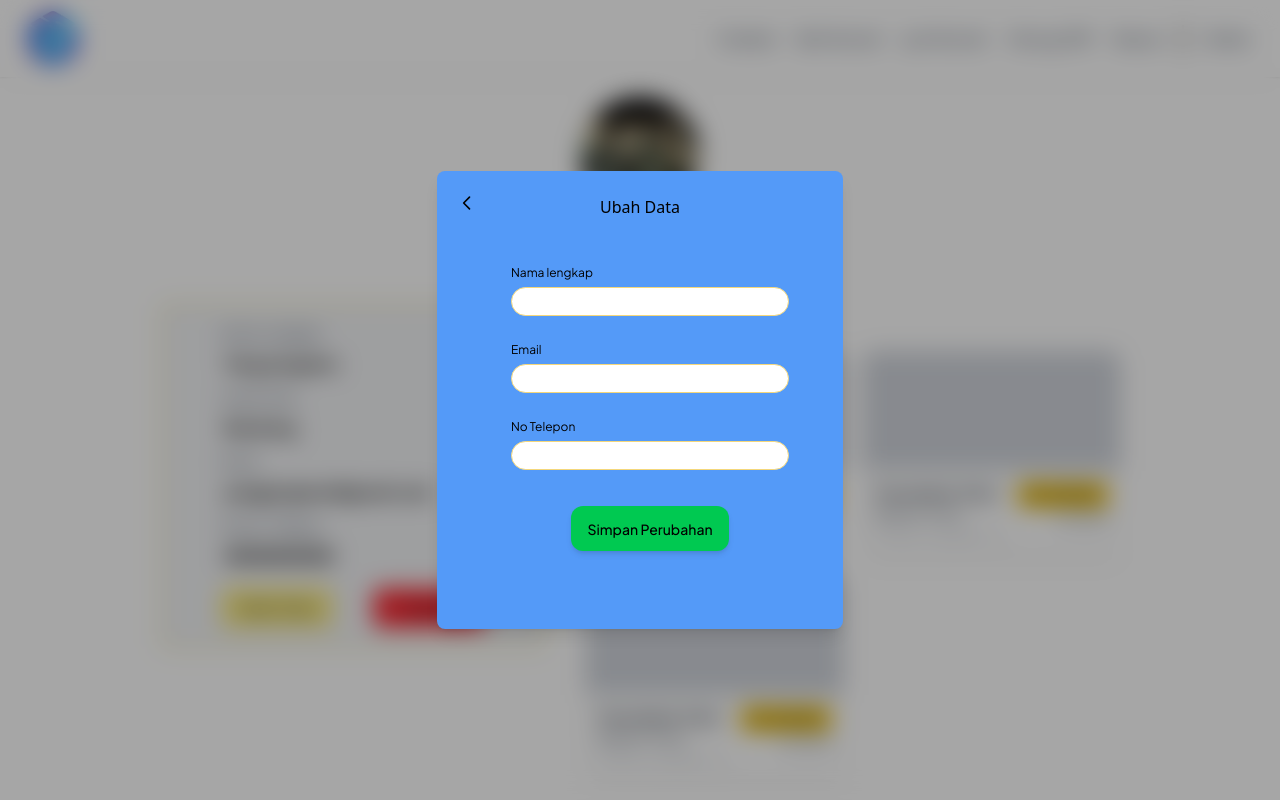
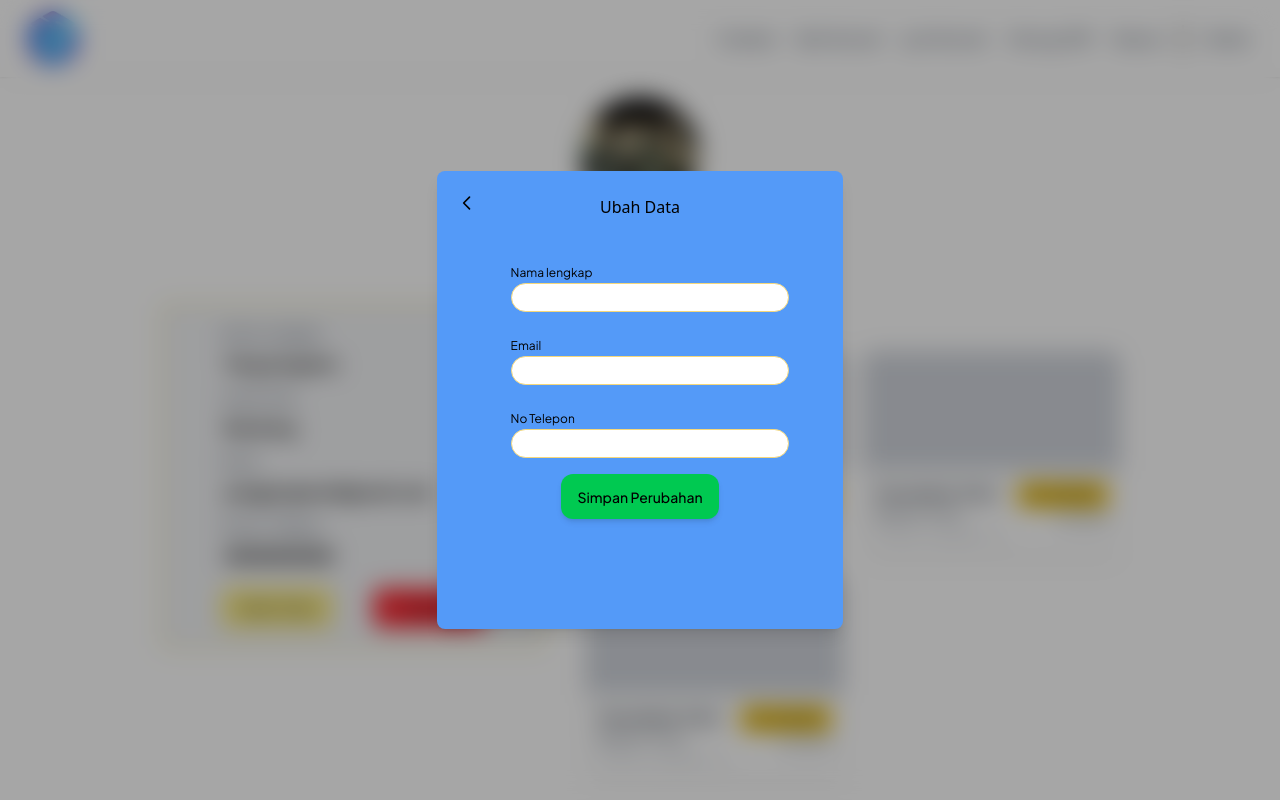
Before and after one commit to AhmadRizkyFebianto/projek-inol, a React (Vite) app: page /profile in a window 1280 px wide. Both pictures are taken after a click on the button "Ubah Data". Shown: the top 800 px of the page. Built offline with nearby package versions, Linux system fonts and the light colour scheme.

Commit message:
fix: profile update

```diff
--- a/src/Components/Fragments/UbahProfile.jsx
+++ b/src/Components/Fragments/UbahProfile.jsx
@@ -1,66 +1,42 @@
 import React, { useEffect, useState } from "react";
-import Input from "../Elements/Input";
 import Button from "../Elements/Button";
 import { useNavigate } from "react-router-dom";
 import API from "../../Config/Endpoint";
 
-const UbahProfile = ({}) => {
+const UbahProfile = ({ onProfileUpdate, close }) => {
   const navigate = useNavigate();
   const [profile, setProfile] = useState({
     nama: "",
     email: "",
     phone: "",
   });
+  const [name, setName] = useState("");
+  const [no, setNo] = useState("");
   const [showPopup, setShowPopup] = useState(false);
   const endPoint = API.endpointUpdate;
 
-  // Mengambil data dari localStorage dan memperbarui state profile
   useEffect(() => {
+    const storedNama = localStorage.getItem("auth_fullname") || "";
+    const storedEmail = localStorage.getItem("auth_email") || "";
+    const storedPhone = localStorage.getItem("auth_phone") || "";
     setProfile({
-      nama: localStorage.getItem("auth_fullname") || "",
-      email: localStorage.getItem("auth_email") || "",
-      phone: localStorage.getItem("auth_phone") || "",
+      nama: storedNama,
+      email: storedEmail,
+      phone: storedPhone,
     });
+    setName(storedNama); // Set name untuk input field
+    setNo(storedPhone); // Set no untuk input field
   }, []);
 
-  // Menghandle perubahan input nama lengkap
-  const handleNamaLengkapChange = (newValue) => {
-    setProfile((prevProfile) => ({
-      ...prevProfile,
-      nama: newValue, // update profile.nama langsung
-    }));
-  };
-
-  // Menghandle perubahan input nomor telepon dan memastikan hanya angka
-  const handleNomorTeleponChange = (newValue) => {
-    const numericValue = newValue.replace(/[^0-9]/g, "");
-    if (numericValue === "") {
-      setProfile((prevProfile) => ({
-        ...prevProfile,
-        phone: "", // clear phone jika input kosong
-      }));
-      return;
-    }
-
-    let correctedValue = numericValue;
-    if (correctedValue.length === 1 && correctedValue.startsWith("8")) {
-      correctedValue = "0" + correctedValue;
-    }
-
-    if (correctedValue.startsWith("08")) {
-      const limitedValue = correctedValue.slice(0, 13);
-      setProfile((prevProfile) => ({
-        ...prevProfile,
-        phone: limitedValue, // update phone dengan nilai yang telah dibatasi
-      }));
-    }
-  };
+  const final_name = name !== "" ? name : profile?.nama || "";
+  const final_no = no !== "" ? no : profile?.phone || "";
 
   // Fungsi untuk mengirimkan data ke API
   function updateProfileData() {
     const payload = {
-      name: profile.nama || localStorage.getItem("auth_fullname"), // Gunakan localStorage jika profile.nama kosong
-      phone: profile.phone || localStorage.getItem("auth_phone"), // Gunakan localStorage jika profile.phone kosong
+      name: name, // Gunakan state name yang terbaru
+      email: profile.email, // Tidak diubah, tetap pakai data profile
+      phone: no, // Gunakan state no yang terbaru
       mode: "UPDATE",
       action: "profile",
     };
@@ -74,8 +50,17 @@ const UbahProfile = ({}) => {
       .then((response) => {
         console.log(response);
         if (response.status === "success") {
-          console.log("Profile updated successfully");
-          navigate("/profile");
+          console.log("Data yang dikirim ke onProfileUpdate:", {
+            nama: name, // Kirim nama terbaru
+            email: profile.email, // Kirim email dari profile
+            phone: no, // Kirim no telepon terbaru
+          });
+          onProfileUpdate({
+            nama: name, // Kirim nama terbaru
+            email: profile.email,
+            phone: no, // Kirim no telepon terbaru
+          });
+          close(); // Menutup popup setelah update
         } else {
           alert(
             response.message || "Ubah Data gagal. Periksa kembali data Anda."
@@ -88,18 +73,6 @@ const UbahProfile = ({}) => {
       });
   }
 
-  // Menghandle submit form
-  const handleSubmit = (event) => {
-    event.preventDefault();
-    setShowPopup(true); // Menampilkan popup untuk konfirmasi sebelum mengupdate
-  };
-
-  // Menghandle konfirmasi update saat popup muncul
-  const handleConfirmUpdate = () => {
-    updateProfileData(); // Panggil fungsi untuk update data ke server
-    setShowPopup(false); // Menutup popup setelah update
-  };
-
   return (
     <>
       <form
@@ -107,64 +80,53 @@ const UbahProfile = ({}) => {
           showPopup ? "blur-sm" : ""
         }`}
         method="POST"
-        onSubmit={handleSubmit} // pastikan form submit menggunakan onSubmit
       >
         <div className="mt-10 flex flex-col gap-5 ml-5">
           <div>
             <label className="font-jakarta text-xs">Nama lengkap</label>
-            <Input
+            <input
               type="text"
               name="nama_lengkap"
-              value={profile.nama || ""} // Menggunakan profile.nama untuk value input
-              className="font-jakarta text-xs text-black"
-              onChange={(e) => handleNamaLengkapChange(e.target.value)} // update nama
+              value={final_name} // Menggunakan profile.nama untuk value input
+              className="font-jakarta text-black w-full h-[29px] rounded-full border border-[#F4D77B] px-3 text-sm
+                   focus:outline-none focus:ring-2 focus:ring-[#2067C5] bg-white"
+              onChange={(e) => setName(e.target.value)}
             />
           </div>
 
           <div>
             <label className="font-jakarta text-xs">Email</label>
-            <Input
+            <input
               type="email"
               name="email"
-              value={profile.email || ""} // Menggunakan profile.email untuk value input
-              className="font-jakarta text-xs text-black"
+              value={profile.email} // Menggunakan profile.email untuk value input
+              className="font-jakarta text-black w-full h-[29px] rounded-full border border-[#F4D77B] px-3 text-sm
+                   focus:outline-none focus:ring-2 focus:ring-[#2067C5] bg-white"
               disabled
             />
           </div>
 
           <div>
             <label className="font-jakarta text-xs">No Telepon</label>
-            <Input
+            <input
               type="text"
               inputMode="numeric"
               name="nomer_telepon"
-              value={profile.phone || ""} // Menggunakan profile.phone untuk value input
-              className="font-jakarta text-xs text-black"
+              value={final_no} // Menggunakan profile.phone untuk value input
+              className="font-jakarta text-black w-full h-[29px] rounded-full border border-[#F4D77B] px-3 text-sm
+                   focus:outline-none focus:ring-2 focus:ring-[#2067C5] bg-white"
               maxLength="15"
-              onChange={(e) => handleNomorTeleponChange(e.target.value)} // update phone
+              onChange={(e) => setNo(e.target.value)}
             />
           </div>
-
-          <Button type="submit" className="w-auto mt-4 mx-auto bg-green-500">
-            Simpan Perubahan
-          </Button>
         </div>
       </form>
-
-      {showPopup && (
-        <div className="fixed inset-0 flex items-center justify-center z-50">
-          <div className="bg-[#EBEDF0] w-[533px] h-[186px] rounded-[20px] shadow-lg flex flex-col items-center px-8 pt-5 pb-8 relative animate-[popup_0.2s_ease-out]">
-            <h1 className="font-jakarta text-base text-center">
-              Apakah kamu sudah yakin <br /> untuk mengubah data?
-            </h1>
-
-            <div className="flex gap-[73px] mt-[50px]">
-              <Button onClick={() => setShowPopup(false)}>Tidak</Button>
-              <Button onClick={handleConfirmUpdate}>Iya</Button>
-            </div>
-          </div>
-        </div>
-      )}
+      <Button
+        className="w-auto mt-4 mx-auto bg-green-500"
+        onClick={updateProfileData}
+      >
+        Simpan Perubahan
+      </Button>
     </>
   );
 };
--- a/src/pages/Profile.jsx
+++ b/src/pages/Profile.jsx
@@ -22,6 +22,14 @@ export default function Profile() {
     localStorage.removeItem("auth_fullname");
     localStorage.removeItem("auth_email");
     window.location.href = "/";
+  };
+
+  const handleProfileUpdate = (updatedProfile) => {
+    console.log("Data yang diterima di handleProfileUpdate:", updatedProfile);
+    setProfile({
+      ...profile,
+      ...updatedProfile,
+    });
   };
 
   useEffect(() => {
@@ -281,7 +289,10 @@ export default function Profile() {
             onClick={toggleUbahPopup}
             className="absolute inset-0 bg-black/35 backdrop-blur-md"
           />
-          <HalamanUbahProfile close={toggleUbahPopup} />
+          <HalamanUbahProfile
+            onProfileUpdate={handleProfileUpdate}
+            close={toggleUbahPopup}
+          />
         </div>
       )}
 
```
